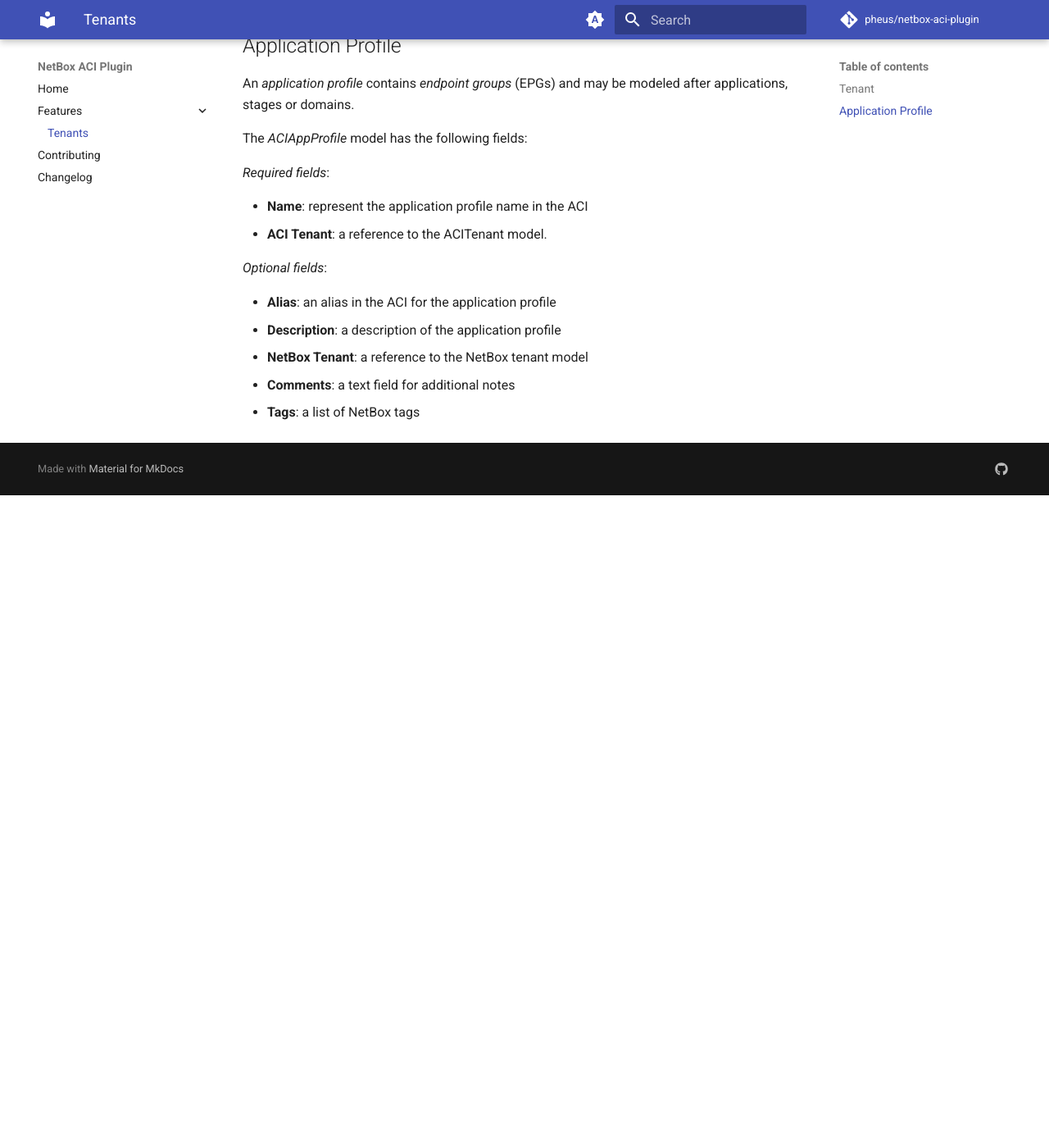
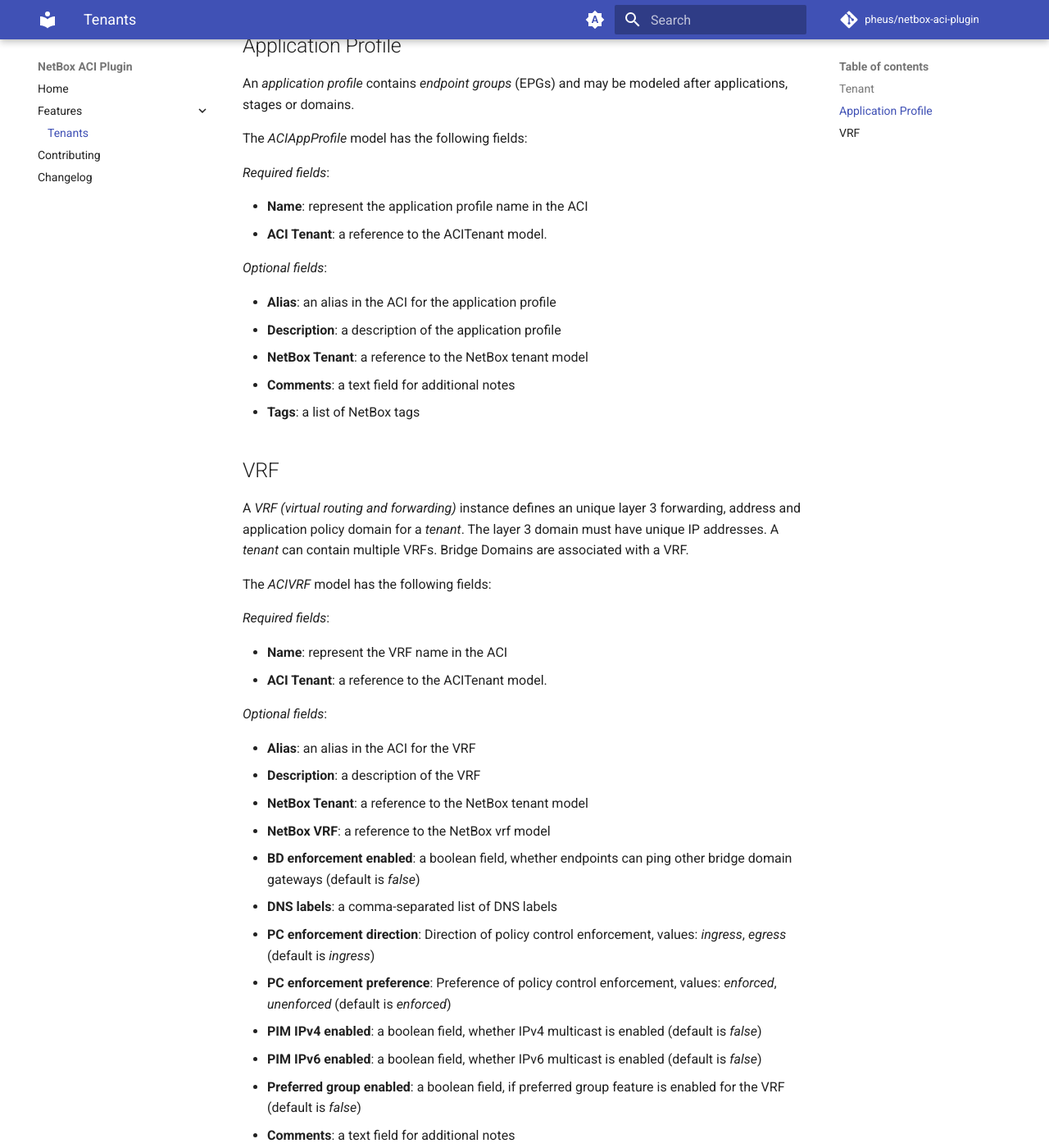
Before and after one commit to pheus/netbox-aci-plugin, an MkDocs documentation site: the page built from docs/features/tenants.md, in a window 1280 px wide and 1400 px high, scrolled down 1046 px. Shown: the whole window at 82% size. Built offline with MkDocs 1.6.1 and Material for MkDocs 9.7.7, drawn with Linux system fonts in a browser that asks for light colours; comment, search, counter and statistics services are not loaded; before the commit the page ends 1650 px from its top, so only the background shows below that.

Commit message:
docs(vrf): Add docs for ACIVRF

````diff
--- a/docs/features/tenants.md
+++ b/docs/features/tenants.md
@@ -6,11 +6,15 @@
 flowchart TD
     TN([Tenant])
     AP(Application Profile)
+    VRF(VRF)
     subgraph graphTN [Tenant]
         TN
     end
     subgraph graphAP [Application Profile]
         TN -->|1:n| AP
+    end
+    subgraph graphNW [Network]
+        TN -->|1:n| VRF
     end
 ```
 
@@ -50,3 +54,30 @@
 - **NetBox Tenant**: a reference to the NetBox tenant model
 - **Comments**: a text field for additional notes
 - **Tags**: a list of NetBox tags
+
+## VRF
+
+A *VRF (virtual routing and forwarding)* instance defines an unique layer 3 forwarding, address and application policy domain for a *tenant*. The layer 3 domain must have unique IP addresses. A *tenant* can contain multiple VRFs. Bridge Domains are associated with a VRF.
+
+The *ACIVRF* model has the following fields:
+
+*Required fields*:
+
+- **Name**: represent the VRF name in the ACI
+- **ACI Tenant**: a reference to the ACITenant model.
+
+*Optional fields*:
+
+- **Alias**: an alias in the ACI for the VRF
+- **Description**: a description of the VRF
+- **NetBox Tenant**: a reference to the NetBox tenant model
+- **NetBox VRF**: a reference to the NetBox vrf model
+- **BD enforcement enabled**: a boolean field, whether endpoints can ping other bridge domain gateways (default is *false*)
+- **DNS labels**: a comma-separated list of DNS labels
+- **PC enforcement direction**: Direction of policy control enforcement, values: *ingress*, *egress* (default is *ingress*)
+- **PC enforcement preference**: Preference of policy control enforcement, values: *enforced*, *unenforced* (default is *enforced*)
+- **PIM IPv4 enabled**: a boolean field, whether IPv4 multicast is enabled (default is *false*)
+- **PIM IPv6 enabled**: a boolean field, whether IPv6 multicast is enabled (default is *false*)
+- **Preferred group enabled**: a boolean field, if preferred group feature is enabled for the VRF (default is *false*)
+- **Comments**: a text field for additional notes
+- **Tags**: a list of NetBox tags
````
Also changed, not shown: README.md (+1 -0 lines).
